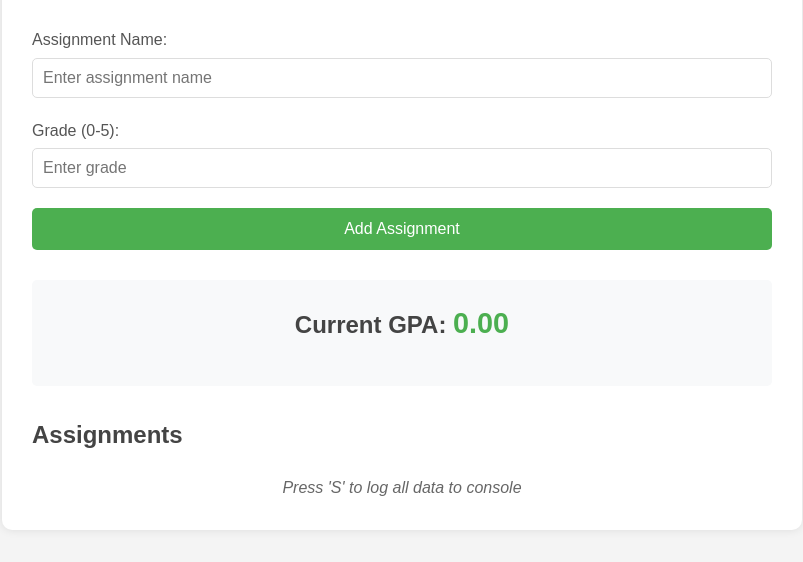
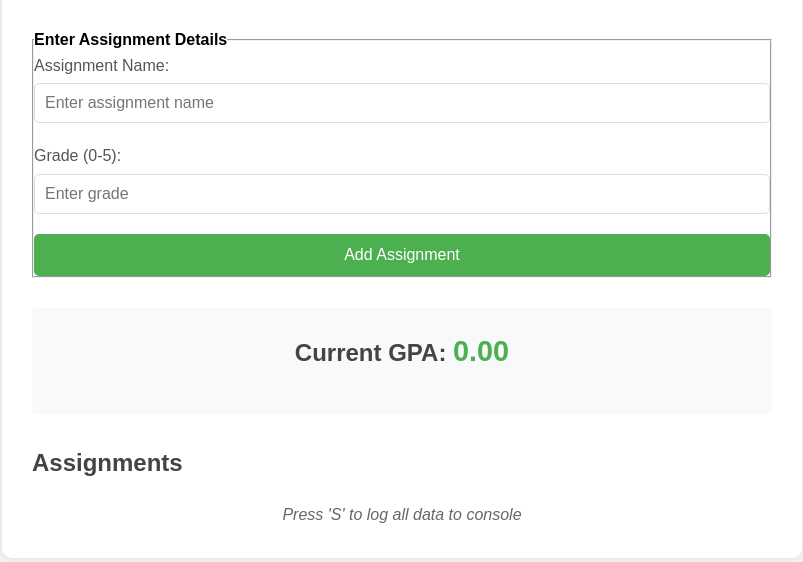
Before and after one commit to Anglebert-Dev/gpa-calculator-js-assignment, a plain HTML site: page index.html in a window 1280 px wide. Shown: the part 104-666 px from the top of the page, without its empty margins (238-1041 px from the left). Drawn offline with Linux system fonts and the light colour scheme.

Commit message:
Update index.html
A <fieldset> and <legend>: improves accessibility for screen readers and form clarity.

```diff
--- a/index.html
+++ b/index.html
@@ -12,6 +12,8 @@
 
         <div class="input-section">
             <form id="assignmentForm">
+                <fieldset>
+                 <legend><strong>Enter Assignment Details</strong></legend>
                 <div class="form-group">
                     <label for="assignmentName">Assignment Name:</label>
                     <input type="text" id="assignmentName" required placeholder="Enter assignment name">
@@ -23,6 +25,7 @@
                 </div>
 
                 <button type="submit" id="addButton">Add Assignment</button>
+                    </fieldset>
             </form>
         </div>
 
```
